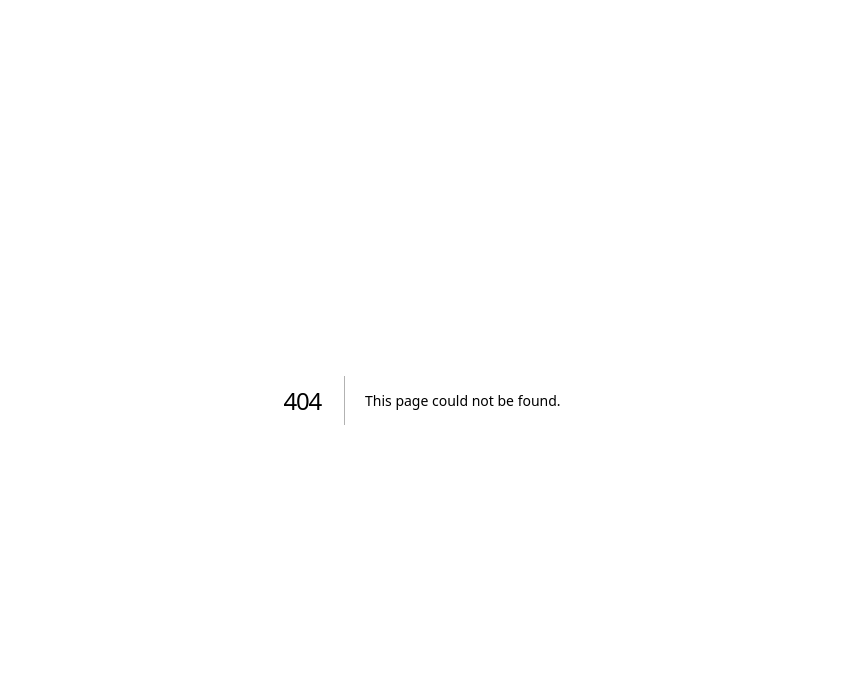
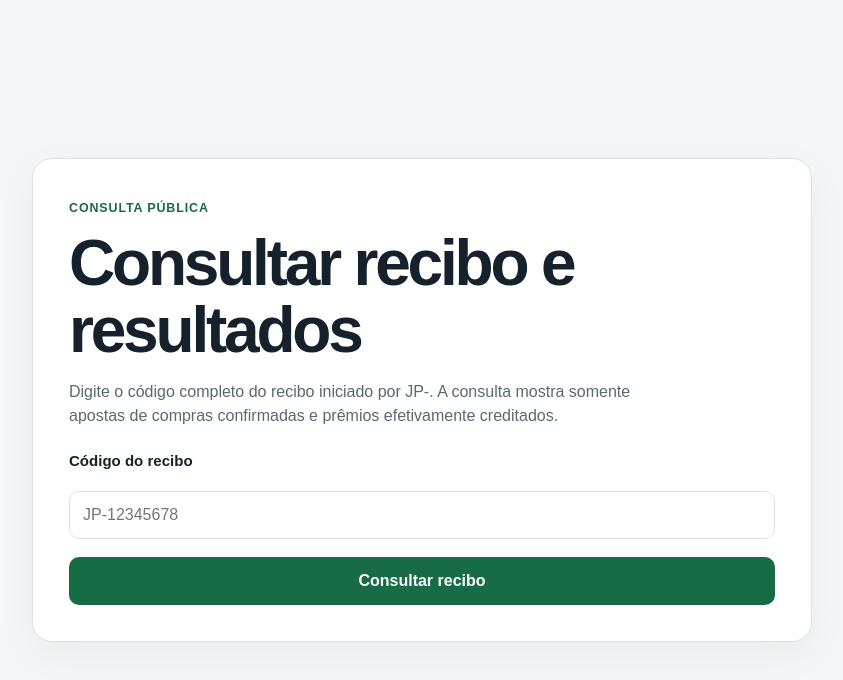
Before and after one commit to jpveiculos/JogaPlacas, a Next.js app: page /consulta in a window 1280 px wide. Before the commit this address had no page. Shown: the top 680 px of the page, without its empty margins (218-1061 px from the left). Built offline with nearby package versions, Linux system fonts and the light colour scheme.

Commit message:
Add public receipt lookup page

```diff
--- /dev/null
+++ b/src/app/consulta/page.tsx
@@ -0,0 +1,96 @@
+"use client";
+
+import { FormEvent, useState } from "react";
+import { PlateVisual } from "@/components/plates/plate-visual";
+
+type TicketResult = {
+  id: string;
+  plateFormat: "LEGACY" | "MERCOSUR";
+  plateDisplay: string;
+  roundCode: string;
+  resultAt: string;
+  roundStatus: string;
+  resultLegacyPlate: string | null;
+  resultMercosurPlate: string | null;
+  status: "PREMIADA" | "NAO_PREMIADA" | "AGUARDANDO_RESULTADO" | "AGUARDANDO_APURACAO";
+  prizeCents: number | null;
+};
+type LookupResponse = { found?: boolean; results?: TicketResult[]; message?: string; error?: string };
+const money = (cents: number) => new Intl.NumberFormat("pt-BR", { style: "currency", currency: "BRL" }).format(cents / 100);
+const resultLabels: Record<TicketResult["status"], string> = {
+  PREMIADA: "Prêmio creditado",
+  NAO_PREMIADA: "Não premiada",
+  AGUARDANDO_RESULTADO: "Aguardando resultado",
+  AGUARDANDO_APURACAO: "Resultado publicado; apuração pendente",
+};
+const time = (value: string) => new Intl.DateTimeFormat("pt-BR", {
+  dateStyle: "short", hour: "2-digit", minute: "2-digit", hourCycle: "h23", timeZone: "America/Sao_Paulo",
+}).format(new Date(value));
+
+export default function ConsultaPage() {
+  const [code, setCode] = useState("");
+  const [results, setResults] = useState<TicketResult[]>([]);
+  const [message, setMessage] = useState("");
+  const [error, setError] = useState("");
+  const [loading, setLoading] = useState(false);
+
+  async function submit(event: FormEvent<HTMLFormElement>) {
+    event.preventDefault();
+    setLoading(true);
+    setError("");
+    setMessage("");
+    setResults([]);
+    try {
+      const response = await fetch("/api/public/ticket-check?q=" + encodeURIComponent(code.trim()), { cache: "no-store" });
+      const body = await response.json() as LookupResponse;
+      if (!response.ok) throw new Error(body.error ?? "Não foi possível consultar o recibo.");
+      setResults(body.results ?? []);
+      setMessage(body.message ?? "");
+    } catch (reason) {
+      setError(reason instanceof Error ? reason.message : "Não foi possível consultar o recibo.");
+    } finally {
+      setLoading(false);
+    }
+  }
+
+  return (
+    <main className="page-shell">
+      <section className="feature-card" aria-labelledby="ticket-check-heading">
+        <span className="feature-label">Consulta pública</span>
+        <h1 id="ticket-check-heading">Consultar recibo e resultados</h1>
+        <p>Digite o código completo do recibo iniciado por JP-. A consulta mostra somente apostas de compras confirmadas e prêmios efetivamente creditados.</p>
+        <form onSubmit={submit} className="purchase-form">
+          <label htmlFor="receipt-code">Código do recibo</label>
+          <input id="receipt-code" value={code} onChange={(event) => setCode(event.target.value.toUpperCase())} placeholder="JP-12345678" minLength={11} maxLength={35} autoComplete="off" required />
+          <button type="submit" disabled={loading}>{loading ? "Consultando…" : "Consultar recibo"}</button>
+        </form>
+        {error && <p className="note-inline" role="alert">{error}</p>}
+        {message && <p className="note-inline" role="status">{message}</p>}
+        {results.length > 0 && (
+          <div className="player-history-list">
+            {results.map((result) => (
+              <article className="player-history-purchase" key={result.id}>
+                <div className="player-history-round-heading">
+                  <strong>Rodada {result.roundCode}</strong><span>{time(result.resultAt)}</span>
+                </div>
+                <div className="player-history-line">
+                  <PlateVisual format={result.plateFormat} value={result.plateDisplay} />
+                  <div className="player-history-line-detail">
+                    <strong>{resultLabels[result.status]}</strong>
+                    {result.prizeCents !== null && <span className="player-history-prize">{money(result.prizeCents)}</span>}
+                  </div>
+                </div>
+                {result.roundStatus === "COMPLETED" && (
+                  <div className="player-history-draw-results">
+                    {result.resultLegacyPlate && <div><span>Resultado cinza</span><PlateVisual format="LEGACY" value={result.resultLegacyPlate} /></div>}
+                    {result.resultMercosurPlate && <div><span>Resultado Mercosul</span><PlateVisual format="MERCOSUR" value={result.resultMercosurPlate} /></div>}
+                  </div>
+                )}
+              </article>
+            ))}
+          </div>
+        )}
+      </section>
+    </main>
+  );
+}
```
